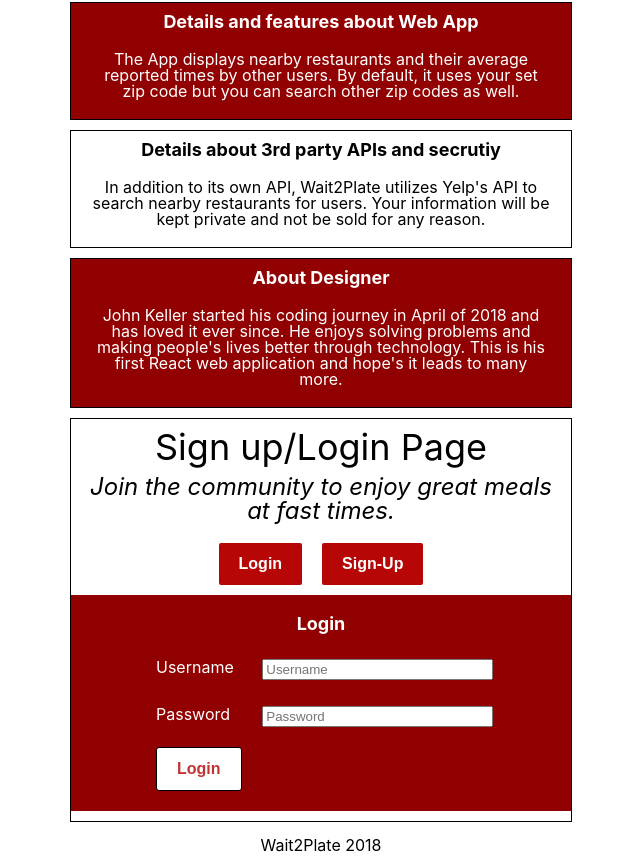
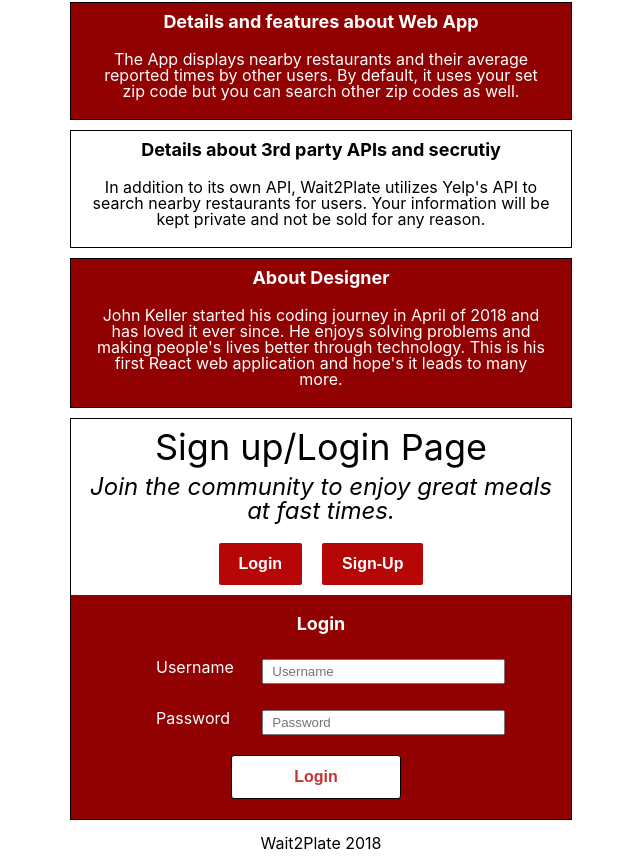
Before and after one commit to jmkeller3/wait2plate-client, a React (Create React App) app: page / in a window 1280 px wide. Shown: the part 360-1228 px from the top of the page, without its empty margins (319-959 px from the left). Built offline with nearby package versions, Linux system fonts and the light colour scheme; no server answers.

Commit message:
changed the login css

```diff
--- a/src/components/Login.css
+++ b/src/components/Login.css
@@ -4,6 +4,7 @@
   margin-right: auto;
   padding: 10px 0;
   border: 0;
+  margin-bottom: 0px;
 }
 
 .col-25 {
@@ -32,6 +33,7 @@ label {
 
 input {
   width: 70%;
+  padding: 3px 8px;
 }
 
 label {
@@ -41,12 +43,6 @@ label {
 form {
   text-align: left;
   margin-left: 15%;
-}
-
-button {
-  padding: 8px 12px;
-  border-radius: 3px;
-  box-shadow: none;
 }
 
 section {
@@ -60,12 +56,14 @@ section {
 button {
   background-color: #fff;
   border: 1px solid #000;
+  border-radius: 3px;
   color: #C23333;
   font-size: 16px;
   font-weight: 600;
   padding: 12px 20px;
   margin: 10px;
   transition: 0.3s ease-in-out;
+  box-shadow: none;
 }
 
 button:hover,
@@ -82,6 +80,12 @@ button:focus {
   border: 0;
   border-radius: 2px;
   font-size: 16px;
+}
+
+.submit-btn {
+  width: 40%;
+  margin-left: 20%;
+  margin-right: 30%;
 }
 
 .signup,
--- a/src/components/Login.js
+++ b/src/components/Login.js
@@ -153,7 +153,7 @@ export class Login extends React.Component {
                   />
                 </div>
               </div>
-              <button type="submit">Sign Up</button>
+              <button className="submit-btn" type="submit">Sign Up</button>
             </form>
           </section>
         ) : (
@@ -201,7 +201,7 @@ export class Login extends React.Component {
                     />
                   </div>
                 </div>
-                <button type="submit">Login</button>
+                <button className="submit-btn" type="submit">Login</button>
               </form>
             </section>
           )}
```
